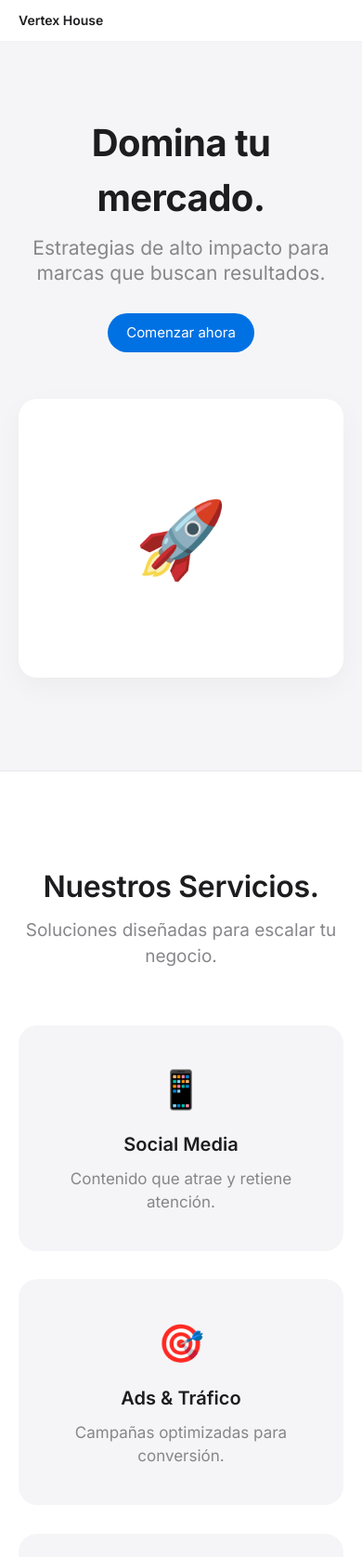
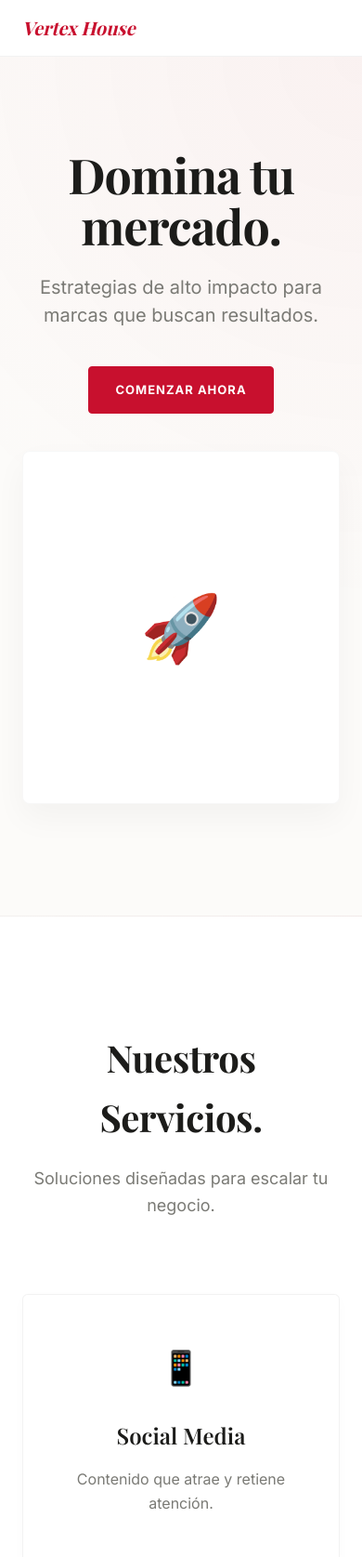
Before and after one commit to pagonzalezmald/vertex_house, a plain HTML site: page index.html in a window 390 px wide. Shown: the top 1675 px of the page at 93% size. Drawn offline with nearby package versions, Linux system fonts and the light colour scheme; a web font is replaced by a local one.

Commit message:
style: updated template to a boutique editorial aesthetic

```diff
--- a/index.html
+++ b/index.html
@@ -7,7 +7,7 @@
 
   <link rel="preconnect" href="https://fonts.googleapis.com">
   <link rel="preconnect" href="https://fonts.gstatic.com" crossorigin>
-  <link href="https://fonts.googleapis.com/css2?family=Inter:wght@400;500;600;700&display=swap" rel="stylesheet">
+  <link href="https://fonts.googleapis.com/css2?family=Inter:wght@400;500;600;700&family=Playfair+Display:ital,wght@0,600;0,700;1,600;1,700&display=swap" rel="stylesheet">
 
   <link rel="stylesheet" href="./style.css">
   <script src="./main.js" defer></script>
--- a/style.css
+++ b/style.css
@@ -1,19 +1,20 @@
 :root {
-  /* Paleta Apple: Limpia, enfocada en grises, blancos y azul */
+  /* Paleta Boutique: Elegante, cálida y con personalidad propia */
   --bg-color: #ffffff;
-  --bg-alt: #f5f5f7;
-  --text-dark: #1d1d1f;
-  --text-gray: #86868b;
-  --brand-blue: #0071e3;
-  --brand-blue-hover: #0077ED;
+  --bg-alt: #fcfbf9; /* Gris muy cálido, casi hueso */
+  --text-dark: #1c1c1a;
+  --text-gray: #7a7a75;
+  --brand-accent: #c8102e; /* Rojo corporativo de su marca real */
+  --brand-accent-hover: #e01b3a;
   --font-sans: 'Inter', -apple-system, sans-serif;
+  --font-serif: 'Playfair Display', serif;
 }
 
 * { margin: 0; padding: 0; box-sizing: border-box; }
 
 html {
   scroll-behavior: smooth;
-  scroll-padding-top: 44px; /* Altura de la barra de navegación para evitar que tape el contenido */
+  scroll-padding-top: 60px;
 }
 
 body {
@@ -21,160 +22,206 @@ body {
   color: var(--text-dark);
   font-family: var(--font-sans);
   -webkit-font-smoothing: antialiased;
-  line-height: 1.47059;
+  line-height: 1.6;
 }
 
 .bg-white { background-color: var(--bg-color); }
 .bg-light { background-color: var(--bg-alt); }
 
-/* Navbar Apple Style */
+/* Navbar - Estilo Editorial */
 .navbar {
   position: sticky;
   top: 0;
-  background-color: rgba(255, 255, 255, 0.8);
-  backdrop-filter: saturate(180%) blur(20px);
-  -webkit-backdrop-filter: saturate(180%) blur(20px);
+  background-color: rgba(255, 255, 255, 0.9);
+  backdrop-filter: blur(15px);
+  -webkit-backdrop-filter: blur(15px);
   z-index: 1000;
   border-bottom: 1px solid rgba(0,0,0,0.05);
 }
 
 .nav-container {
-  max-width: 1024px;
+  max-width: 1100px;
   margin: 0 auto;
-  height: 44px;
-  padding: 0 20px;
+  height: 60px;
+  padding: 0 24px;
   display: flex;
   justify-content: space-between;
   align-items: center;
 }
 
-.nav-container .logo { font-weight: 600; font-size: 14px; color: var(--text-dark); text-decoration: none; }
-.nav-links { display: flex; align-items: center; gap: 20px; }
+.nav-container .logo {
+  font-family: var(--font-serif);
+  font-style: italic;
+  font-weight: 700;
+  font-size: 20px;
+  color: var(--brand-accent);
+  text-decoration: none;
+}
+
+.nav-links { display: flex; align-items: center; gap: 32px; }
 .nav-links a:not(.btn) {
-  color: rgba(0, 0, 0, 0.8);
+  color: var(--text-dark);
   text-decoration: none;
-  font-size: 12px;
+  font-size: 13px;
+  font-weight: 600;
+  letter-spacing: 0.5px;
+  text-transform: uppercase;
   transition: color 0.3s;
 }
-.nav-links a:not(.btn):hover { color: #000; }
+.nav-links a:not(.btn):hover { color: var(--brand-accent); }
 
-/* Botones Apple-style (Píldoras) */
+/* Botones: Estilo moderno y definido, bordes más cuadrados */
 .btn {
   display: inline-block;
-  padding: 10px 20px;
-  font-size: 15px;
-  font-weight: 400;
-  border-radius: 980px;
+  padding: 14px 28px;
+  font-size: 13px;
+  font-weight: 700;
+  letter-spacing: 1px;
+  border-radius: 4px;
   text-decoration: none;
-  transition: all 0.3s;
+  transition: all 0.3s cubic-bezier(0.25, 1, 0.5, 1);
   cursor: pointer;
+  text-transform: uppercase;
 }
-.btn-solid { background-color: var(--brand-blue); color: #fff; }
-.btn-solid:hover { background-color: var(--brand-blue-hover); }
-.btn-outline { background-color: transparent; color: var(--brand-blue); border: 1px solid var(--brand-blue); padding: 4px 12px; font-size: 12px;}
-.btn-outline:hover { background-color: var(--brand-blue); color: #fff; }
+.btn-solid { background-color: var(--brand-accent); color: #fff; border: 1px solid var(--brand-accent);}
+.btn-solid:hover { background-color: var(--brand-accent-hover); border-color: var(--brand-accent-hover);}
+.btn-outline { background-color: transparent; color: var(--brand-accent); border: 1px solid var(--brand-accent); padding: 10px 20px;}
+.btn-outline:hover { background-color: var(--brand-accent); color: #fff; }
 
 /* Contenedores Universales */
-.section-container { max-width: 1024px; margin: 0 auto; padding: 100px 20px; }
-.section-title { font-size: clamp(32px, 5vw, 48px); font-weight: 600; letter-spacing: -0.01em; margin-bottom: 10px; }
-.section-desc { font-size: 19px; color: var(--text-gray); }
+.section-container { max-width: 1100px; margin: 0 auto; padding: 120px 24px; }
+
+/* Tipografía de Títulos: Fuente Serif para aportar elegancia y separar del "look Apple" */
+.section-title {
+  font-family: var(--font-serif);
+  font-size: clamp(40px, 5vw, 56px);
+  font-weight: 700;
+  letter-spacing: -0.01em;
+  margin-bottom: 20px;
+  color: var(--text-dark);
+}
+.section-desc { font-size: 18px; color: var(--text-gray); font-weight: 400; max-width: 600px; margin: 0 auto;}
 
 /* Hero Section */
-.hero-section { padding: 80px 20px 100px; display: flex; justify-content: center; border-bottom: 1px solid rgba(0,0,0,0.05);}
-.hero-container { max-width: 1024px; width: 100%; display: grid; grid-template-columns: 1fr 1fr; gap: 50px; align-items: center; }
-.hero-title { font-size: clamp(40px, 6vw, 64px); font-weight: 700; letter-spacing: -0.015em; margin-bottom: 10px; }
-.hero-subtitle { font-size: 21px; color: var(--text-gray); margin-bottom: 30px; line-height: 1.3;}
+.hero-section {
+  padding: 100px 24px 120px;
+  display: flex; justify-content: center;
+  border-bottom: 1px solid rgba(0,0,0,0.03);
+  /* Un fondo con un sutil gradiente radial en la esquina para textura */
+  background: radial-gradient(circle at top right, rgba(200, 16, 46, 0.04), transparent 60%), var(--bg-alt);
+}
+.hero-container { max-width: 1100px; width: 100%; display: grid; grid-template-columns: 1.1fr 1fr; gap: 60px; align-items: center; }
+.hero-title {
+  font-family: var(--font-serif);
+  font-size: clamp(52px, 7vw, 80px);
+  font-weight: 700;
+  line-height: 1.05;
+  letter-spacing: -0.02em;
+  margin-bottom: 24px;
+  color: var(--text-dark);
+}
+.hero-subtitle { font-size: 20px; color: var(--text-gray); margin-bottom: 40px; line-height: 1.5; font-weight: 400;}
 
-/* Placeholder Gráfico */
+/* Placeholder Gráfico - Estilo de "Lienzo" */
 .graphic-placeholder {
-  background: #fff;
-  border-radius: 20px;
-  height: 300px;
+  background: #ffffff;
+  border-radius: 8px;
+  height: 380px;
   display: flex;
   align-items: center;
   justify-content: center;
-  box-shadow: 0 10px 30px rgba(0,0,0,0.04);
+  box-shadow: 0 15px 35px rgba(0,0,0,0.04);
+  border: 1px solid rgba(0,0,0,0.03);
 }
-.graphic-placeholder.circle { border-radius: 50%; width: 250px; height: 250px; margin: 0 auto;}
-.icon-hero { font-size: 80px; }
+.graphic-placeholder.circle { border-radius: 50%; width: 280px; height: 280px; margin: 0 auto;}
+.icon-hero { font-size: 70px; }
 
 /* Services */
-.section-header { text-align: center; margin-bottom: 60px; }
-.services-grid { display: grid; grid-template-columns: repeat(auto-fit, minmax(280px, 1fr)); gap: 30px; }
+.section-header { text-align: center; margin-bottom: 80px; }
+.services-grid { display: grid; grid-template-columns: repeat(auto-fit, minmax(300px, 1fr)); gap: 40px; }
 .service-card {
-  background: var(--bg-alt);
-  padding: 40px 30px;
-  border-radius: 20px;
+  background: #ffffff;
+  padding: 50px 40px;
+  border-radius: 6px;
   text-align: center;
-  transition: transform 0.3s;
+  border: 1px solid rgba(0,0,0,0.05);
+  box-shadow: 0 4px 15px rgba(0,0,0,0.02);
 }
-.service-card:hover { transform: translateY(-5px); }
-.card-icon { font-size: 40px; margin-bottom: 15px; }
-.service-card h3 { font-size: 20px; font-weight: 600; margin-bottom: 10px; }
-.service-card p { font-size: 17px; color: var(--text-gray); }
+.card-icon { font-size: 36px; margin-bottom: 24px; }
+.service-card h3 {
+  font-family: var(--font-serif);
+  font-size: 24px;
+  font-weight: 600;
+  margin-bottom: 16px;
+}
+.service-card p { font-size: 16px; color: var(--text-gray); line-height: 1.6; }
 
 /* About Section */
-.about-section { padding: 100px 20px; border-bottom: 1px solid rgba(0,0,0,0.05);}
-.about-container { max-width: 900px; margin: 0 auto; display: grid; grid-template-columns: 1fr 2fr; gap: 50px; align-items: center; }
-.about-text { font-size: 24px; font-weight: 400; line-height: 1.4; }
+.about-section { padding: 120px 24px; border-bottom: 1px solid rgba(0,0,0,0.03);}
+.about-container { max-width: 900px; margin: 0 auto; display: grid; grid-template-columns: 1fr 1.5fr; gap: 80px; align-items: center; }
+.about-text { font-size: 22px; font-weight: 400; line-height: 1.6; color: var(--text-gray); }
+.about-text strong { color: var(--brand-accent); font-weight: 600; }
 
 /* CTA Section */
-.cta-section { padding: 120px 20px; text-align: center; }
-.cta-container h2 { font-size: 40px; font-weight: 600; margin-bottom: 15px; }
-.cta-container p { font-size: 21px; color: var(--text-gray); margin-bottom: 30px; }
-.cta-buttons { display: flex; gap: 15px; justify-content: center; align-items: center; }
+.cta-section { padding: 120px 24px; text-align: center; background-color: var(--bg-alt); border-bottom: 1px solid rgba(0,0,0,0.03);}
+.cta-container h2 {
+  font-family: var(--font-serif);
+  font-size: 48px;
+  font-weight: 700;
+  margin-bottom: 24px;
+}
+.cta-container p { font-size: 20px; color: var(--text-gray); margin-bottom: 40px; }
+.cta-buttons { display: flex; gap: 20px; justify-content: center; align-items: center; }
 
 /* Footer */
-.main-footer { background-color: var(--bg-alt); padding: 40px 20px; text-align: center; border-top: 1px solid rgba(0,0,0,0.05);}
-.main-footer .logo { font-size: 18px; font-weight: 600; margin-bottom: 10px; }
-.footer-email { margin-bottom: 15px; }
-.footer-email a { color: var(--brand-blue); text-decoration: none; font-size: 14px; font-weight: 500; }
-.footer-email a:hover { text-decoration: underline; }
-.copyright { font-size: 12px; color: var(--text-gray); }
+.main-footer { background-color: var(--bg-color); padding: 80px 24px 40px; text-align: center;}
+.main-footer .logo {
+  font-family: var(--font-serif);
+  font-style: italic;
+  font-size: 24px;
+  font-weight: 700;
+  margin-bottom: 20px;
+  color: var(--brand-accent);
+}
+.footer-email { margin-bottom: 30px; }
+.footer-email a { color: var(--text-dark); text-decoration: none; font-size: 16px; font-weight: 600; transition: color 0.2s;}
+.footer-email a:hover { color: var(--brand-accent); }
+.copyright { font-size: 13px; color: var(--text-gray); letter-spacing: 0.5px;}
+
+/* --- Animaciones de Entrada On-Scroll --- */
+.hidden-scroll {
+  opacity: 0;
+  transform: translateY(40px);
+  transition: opacity 1s cubic-bezier(0.16, 1, 0.3, 1), transform 1s cubic-bezier(0.16, 1, 0.3, 1);
+  will-change: transform, opacity;
+}
+.show-scroll { opacity: 1; transform: translateY(0); }
+
+/* --- Efectos y Micro-interacciones (Boutique Feel) --- */
+.btn:hover {
+  transform: translateY(-2px);
+  box-shadow: 0 8px 20px rgba(200, 16, 46, 0.2);
+}
+.btn:active { transform: translateY(0); }
+
+.service-card {
+  transition: transform 0.5s cubic-bezier(0.16, 1, 0.3, 1), box-shadow 0.5s cubic-bezier(0.16, 1, 0.3, 1);
+}
+.service-card:hover {
+  transform: translateY(-8px);
+  box-shadow: 0 25px 45px rgba(0,0,0,0.06);
+}
+
+.graphic-placeholder {
+  transition: transform 0.7s cubic-bezier(0.16, 1, 0.3, 1), box-shadow 0.7s cubic-bezier(0.16, 1, 0.3, 1);
+}
+.graphic-placeholder:hover {
+  transform: scale(1.02) rotate(1deg);
+  box-shadow: 0 30px 60px rgba(0,0,0,0.08);
+}
 
 @media (max-width: 768px) {
-  .hero-container, .about-container { grid-template-columns: 1fr; text-align: center; }
+  .hero-container, .about-container { grid-template-columns: 1fr; text-align: center; gap: 40px;}
   .nav-links { display: none; }
   .cta-buttons { flex-direction: column; }
 }
-
-/* --- Animaciones de Entrada On-Scroll (Estilo Apple) --- */
-.hidden-scroll {
-  opacity: 0;
-  transform: translateY(30px);
-  transition: opacity 0.8s cubic-bezier(0.25, 1, 0.5, 1), transform 0.8s cubic-bezier(0.25, 1, 0.5, 1);
-  will-change: transform, opacity;
-}
-
-.show-scroll {
-  opacity: 1;
-  transform: translateY(0);
-}
-
-/* --- Efectos y Micro-interacciones --- */
-.btn {
-  transition: transform 0.2s cubic-bezier(0.25, 1, 0.5, 1), background-color 0.2s, color 0.2s, border-color 0.2s;
-}
-.btn:hover {
-  transform: scale(1.025);
-}
-.btn:active {
-  transform: scale(0.975);
-}
-
-.service-card {
-  transition: transform 0.4s cubic-bezier(0.25, 1, 0.5, 1), box-shadow 0.4s cubic-bezier(0.25, 1, 0.5, 1), background-color 0.3s;
-}
-.service-card:hover {
-  transform: translateY(-4px);
-  background-color: #ffffff;
-  box-shadow: 0 15px 35px rgba(0,0,0,0.06);
-}
-
-.graphic-placeholder {
-  transition: transform 0.5s cubic-bezier(0.25, 1, 0.5, 1), box-shadow 0.5s cubic-bezier(0.25, 1, 0.5, 1);
-}
-.graphic-placeholder:hover {
-  transform: scale(1.02) translateY(-2px);
-  box-shadow: 0 15px 40px rgba(0,0,0,0.08);
-}
```
